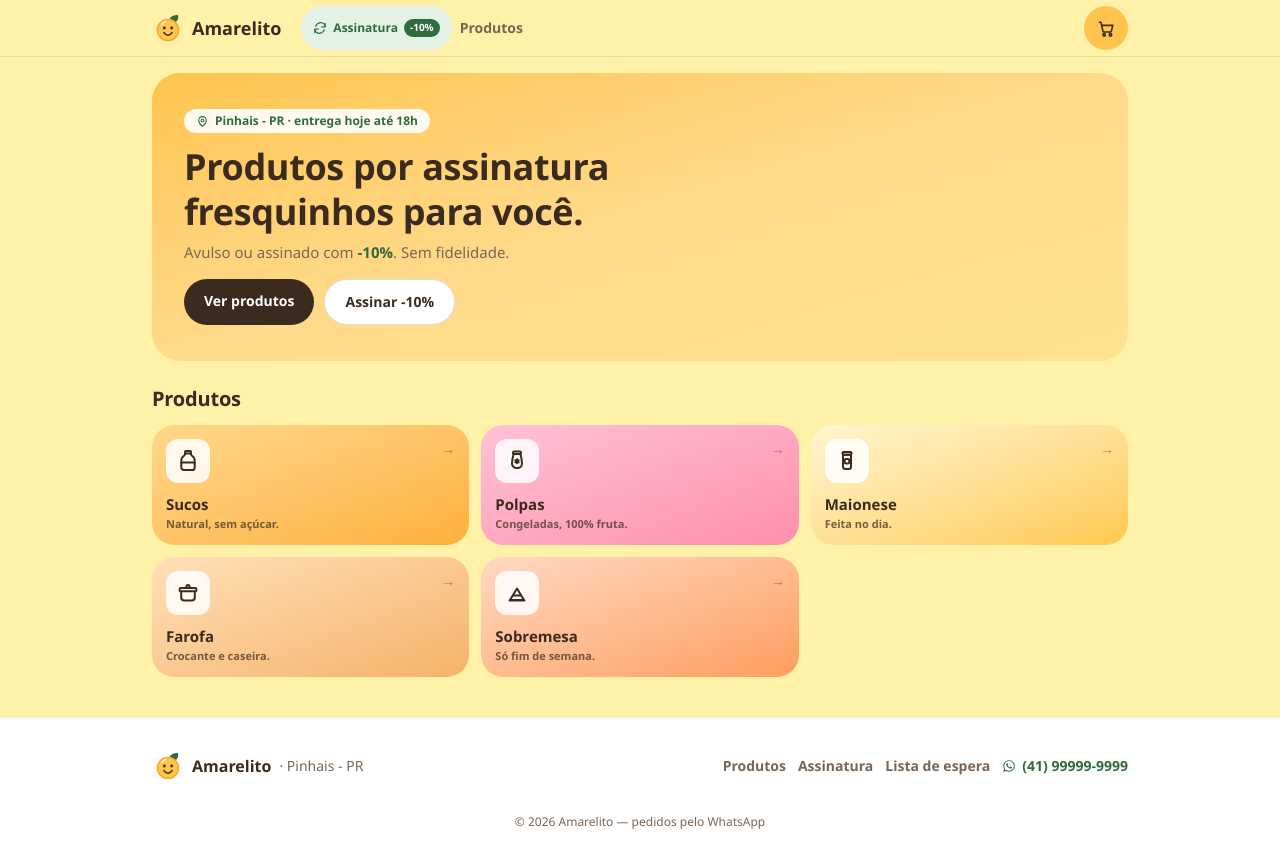
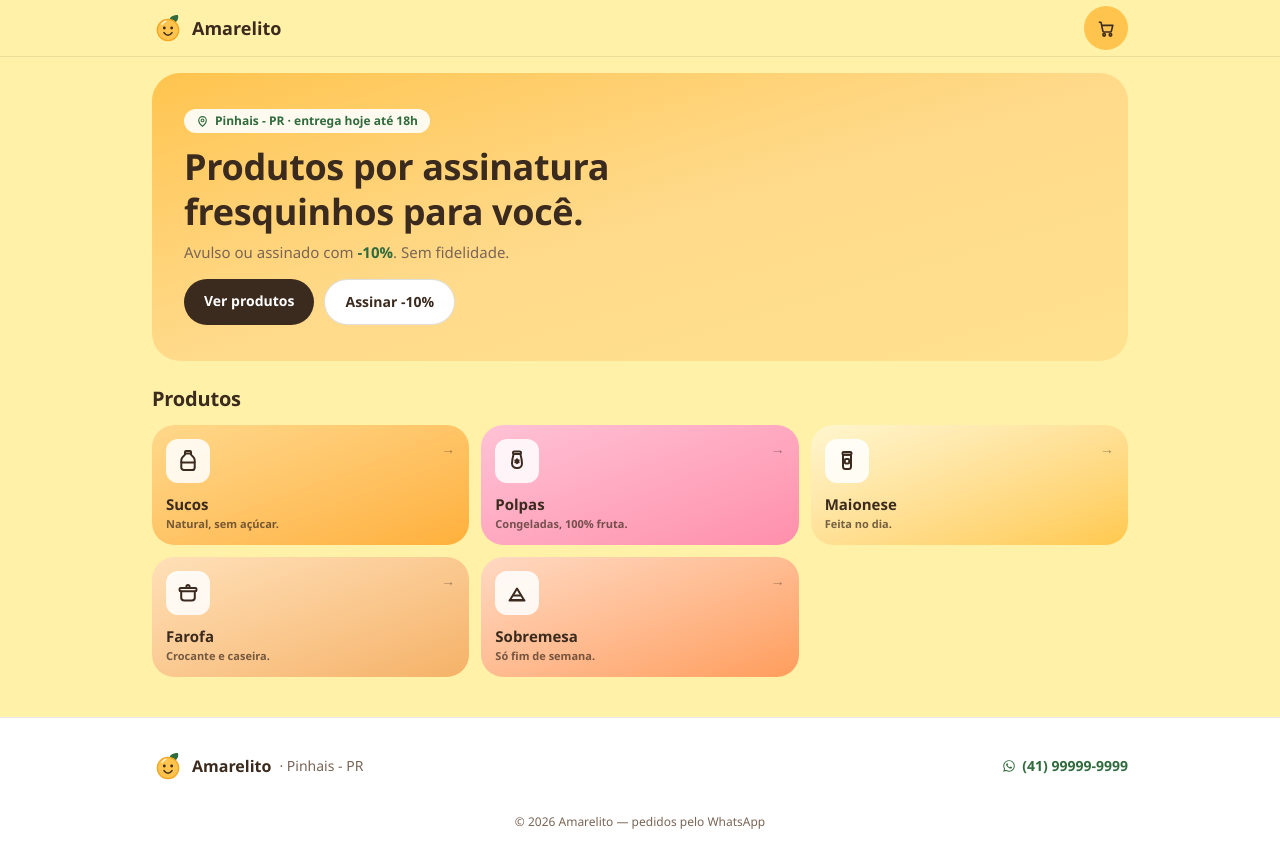
Before and after one commit to elizaelcezar/amarelito, a Next.js app: page / in a window 1280 px wide. Built offline with nearby package versions, Linux system fonts and the light colour scheme.

Commit message:
remove menus desktop do header e footer

```diff
--- a/src/components/Footer.tsx
+++ b/src/components/Footer.tsx
@@ -1,4 +1,3 @@
-import Link from "next/link";
 import { Logo } from "@/components/Logo";
 import { WhatsappIcon } from "@/components/icons";
 import { siteConfig } from "@/config/site";
@@ -14,9 +13,6 @@ export function Footer() {
           <span className="text-sm text-cafe-soft">· {cityLabel(defaultCity)}</span>
         </div>
         <div className="flex flex-wrap gap-3 text-sm font-bold text-cafe-soft">
-          <Link href="/produtos" className="hover:text-cafe">Produtos</Link>
-          <Link href="/assinatura" className="hover:text-cafe">Assinatura</Link>
-          <Link href="/lancamento" className="hover:text-cafe">Lista de espera</Link>
           <a href={`https://wa.me/${siteConfig.whatsapp}`} target="_blank" rel="noopener noreferrer" className="inline-flex items-center gap-1.5 text-folha hover:underline">
             <WhatsappIcon size={14} /> {siteConfig.whatsappDisplay}
           </a>
--- a/src/components/Header.tsx
+++ b/src/components/Header.tsx
@@ -2,13 +2,11 @@
 
 import Link from "next/link";
 import { Logo } from "@/components/Logo";
-import { CartIcon, RepeatIcon } from "@/components/icons";
+import { CartIcon } from "@/components/icons";
 import { useCart } from "@/lib/cart";
-import { siteConfig } from "@/config/site";
 
 export function Header() {
   const { count } = useCart();
-  const off = Math.round(siteConfig.discounts.semanal * 100);
 
   return (
     <header className="sticky top-0 z-40 border-b border-cafe/10 bg-cream/90 backdrop-blur">
@@ -16,13 +14,6 @@ export function Header() {
         <Link href="/" className="flex min-h-11 items-center gap-2">
           <Logo className="h-8 w-8" />
           <span className="font-display text-lg font-semibold text-cafe">Amarelito</span>
-        </Link>
-
-        <Link href="/assinatura" className="ml-3 hidden min-h-11 items-center gap-1.5 rounded-full bg-folha-light px-3 text-xs font-bold text-folha sm:inline-flex">
-          <RepeatIcon size={14} /> Assinatura <span className="rounded-full bg-folha px-1.5 py-0.5 text-[10px] text-white">-{off}%</span>
-        </Link>
-        <Link href="/produtos" className="hidden min-h-11 items-center text-sm font-bold text-cafe-soft hover:text-cafe sm:flex">
-          Produtos
         </Link>
 
         <Link href="/carrinho" aria-label="Carrinho" className="ml-auto relative flex h-11 w-11 items-center justify-center rounded-full bg-mel text-cafe">
```
